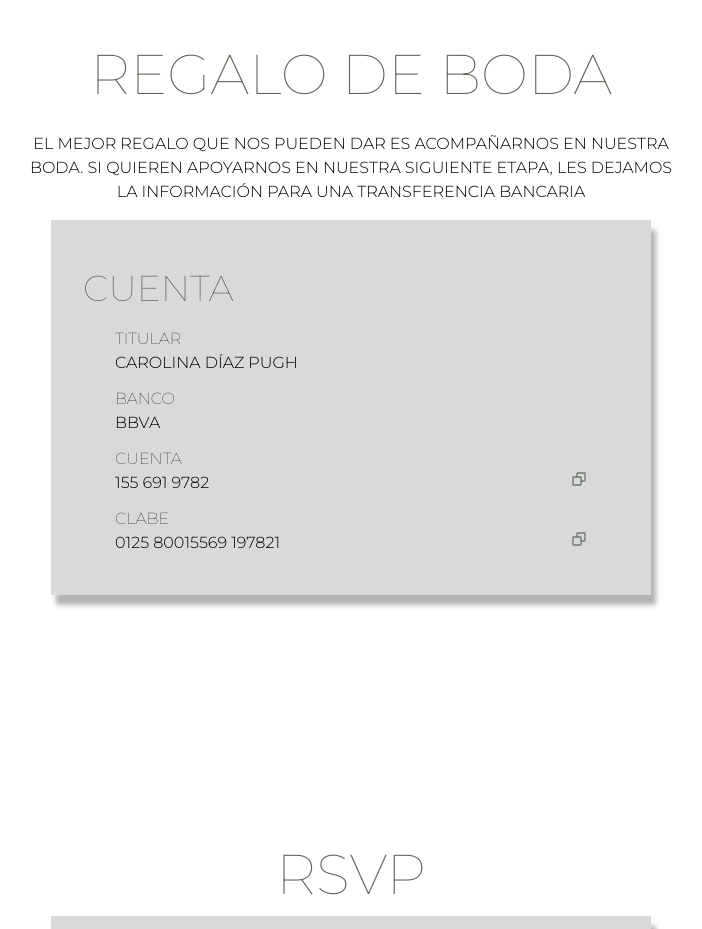
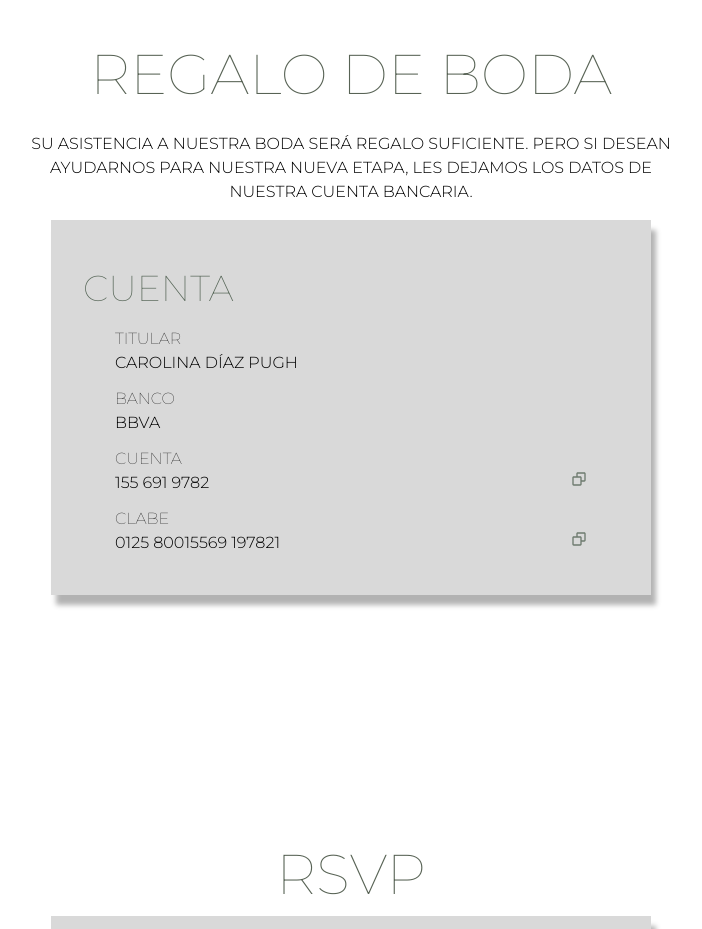
Before and after one commit to alejandrodiazpugh/caroypaco-wedding, a Next.js app: page / in a window 1280 px wide. Shown: the part 2740-3669 px from the top of the page, without its empty margins (289-991 px from the left). Built offline with nearby package versions, Linux system fonts and the light colour scheme.

Commit message:
change message

```diff
--- a/src/pages/index.tsx
+++ b/src/pages/index.tsx
@@ -239,10 +239,9 @@ export default function Home() {
 				<section className="section" id="registry">
 					<h2 className="section-title">Regalo de Boda</h2>
 					<p className="registry-message">
-						El mejor regalo que nos pueden dar es acompañarnos en
-						nuestra boda. Si quieren apoyarnos en nuestra siguiente
-						etapa, les dejamos la información para una transferencia
-						bancaria
+						Su asistencia a nuestra boda será regalo suficiente.
+						Pero si desean ayudarnos para nuestra nueva etapa, les
+						dejamos los datos de nuestra cuenta bancaria.
 					</p>
 					<DepositCard />
 				</section>
```
